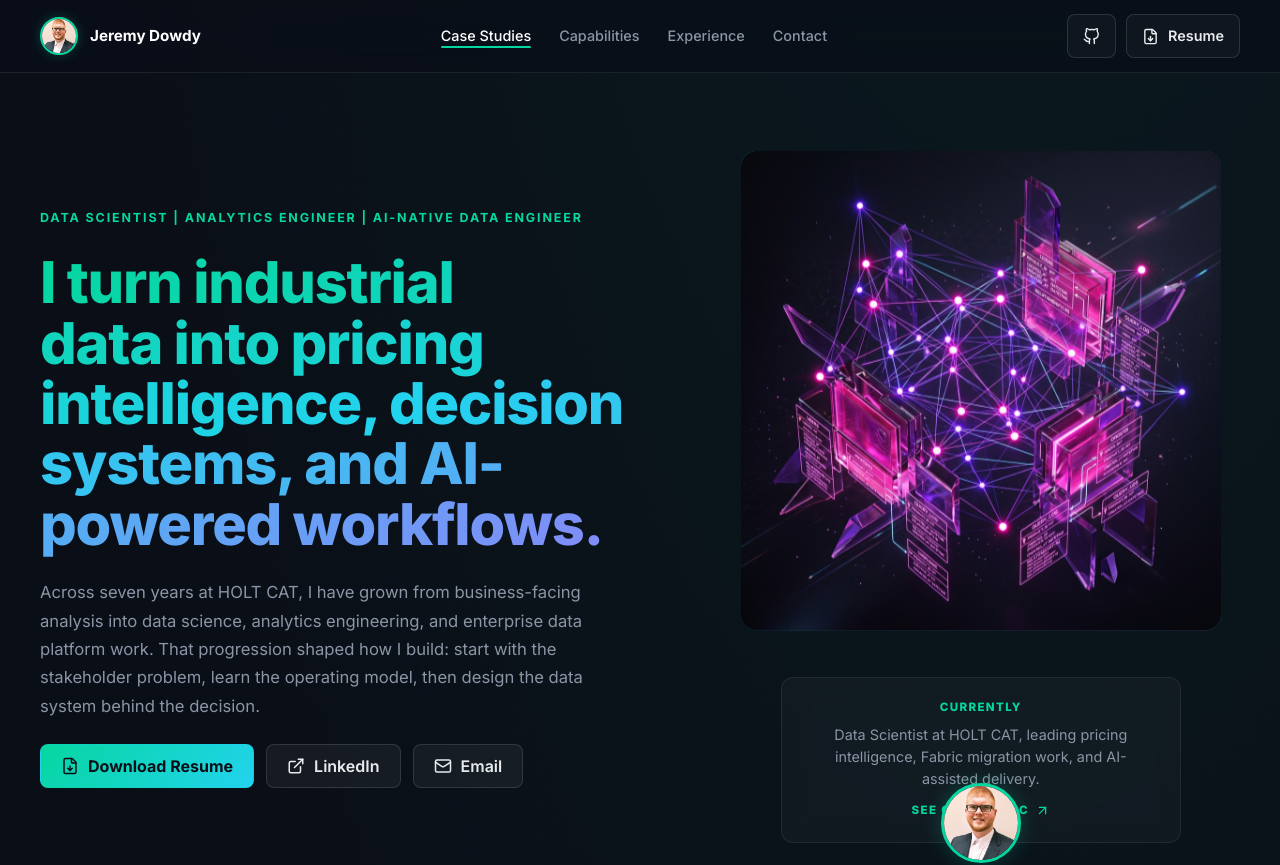
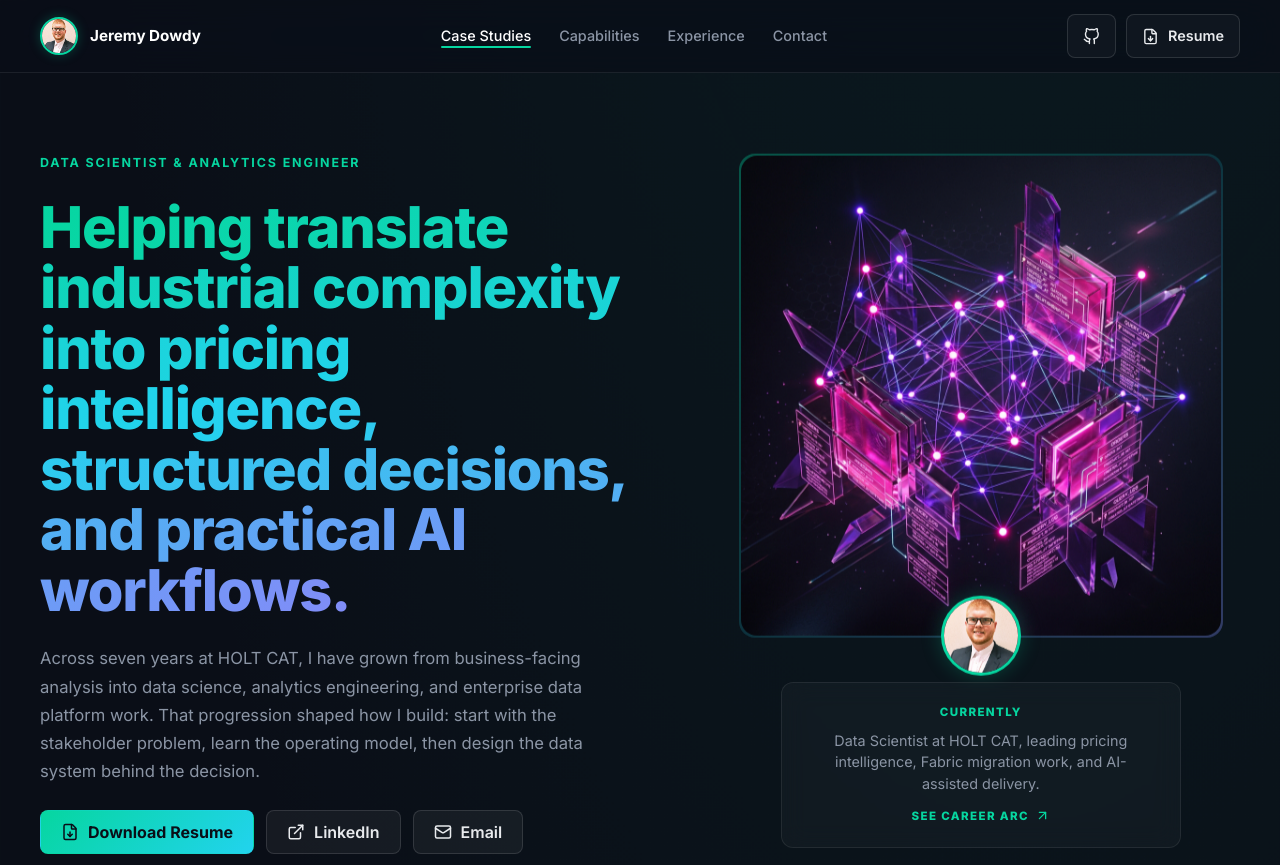
Before and after one commit to DataScience-JDow/personal_website, a Next.js app: page / in a window 1280 px wide. Shown: the top 865 px of the page. Built offline with nearby package versions, Linux system fonts and the light colour scheme.

Commit message:
Tweak: soften tone of mission statements and fix headshot positioning overlap

```diff
--- a/src/app/globals.css
+++ b/src/app/globals.css
@@ -408,7 +408,7 @@
     max-width: 480px;
     aspect-ratio: 1;
     border-radius: var(--radius-lg);
-    overflow: hidden;
+    overflow: visible;
     position: relative;
     animation: float 6s ease-in-out infinite;
   }
@@ -438,7 +438,7 @@
     border-radius: 50%;
     box-shadow: 0 0 20px var(--accent-glow);
     position: absolute;
-    bottom: -20px;
+    bottom: -40px;
     left: 50%;
     transform: translateX(-50%);
     z-index: 2;
--- a/src/app/layout.tsx
+++ b/src/app/layout.tsx
@@ -60,7 +60,7 @@ export default function RootLayout({
         <footer className="site-footer">
           <div className="container footer-inner">
             <p>Jeremy Dowdy</p>
-            <p>Data Scientist · Analytics Engineer · AI-Native Data Engineer</p>
+            <p>Data Scientist & Analytics Engineer</p>
           </div>
         </footer>
       </body>
--- a/src/components/ContactForm.tsx
+++ b/src/components/ContactForm.tsx
@@ -33,7 +33,7 @@ export default function ContactForm() {
           <div className="contact-copy">
             <p className="eyebrow">Recruiter flow</p>
             <h2 id="contact-title">
-              <span className="gradient-text">If this sounds close to the role, I would like to talk.</span>
+              <span className="gradient-text">If this aligns with what your team is building, I'd love to connect.</span>
             </h2>
             <p>
               I am looking for work where data science, analytics engineering, and applied AI are tied
--- a/src/components/Hero.tsx
+++ b/src/components/Hero.tsx
@@ -54,7 +54,6 @@ export default function Hero() {
               sizes="(max-width: 980px) 320px, 480px"
               style={{ objectFit: 'cover' }}
             />
-          </div>
             <div className="hero-portrait">
               <Image
                 alt="Jeremy Dowdy"
@@ -63,6 +62,7 @@ export default function Hero() {
                 src="/jeremy-dowdy-headshot.jpg"
                 width={80}
               />
+            </div>
           </div>
           <div className="hero-focus">
             <span>Currently</span>
--- a/src/lib/portfolio.ts
+++ b/src/lib/portfolio.ts
@@ -62,8 +62,8 @@ export const profile = {
   linkedin: 'https://www.linkedin.com/in/jeremy-dowdy/',
   github: 'https://github.com/jeremydowdy',
   resume: '/jeremy-dowdy-resume.pdf',
-  eyebrow: 'Data Scientist | Analytics Engineer | AI-Native Data Engineer',
-  headline: 'I turn industrial data into pricing intelligence, decision systems, and AI-powered workflows.',
+  eyebrow: 'Data Scientist & Analytics Engineer',
+  headline: 'Helping translate industrial complexity into pricing intelligence, structured decisions, and practical AI workflows.',
   summary:
     'Across seven years at HOLT CAT, I have grown from business-facing analysis into data science, analytics engineering, and enterprise data platform work. That progression shaped how I build: start with the stakeholder problem, learn the operating model, then design the data system behind the decision.',
   target:
```
Lines whose indentation alone changed are shown as unchanged.
